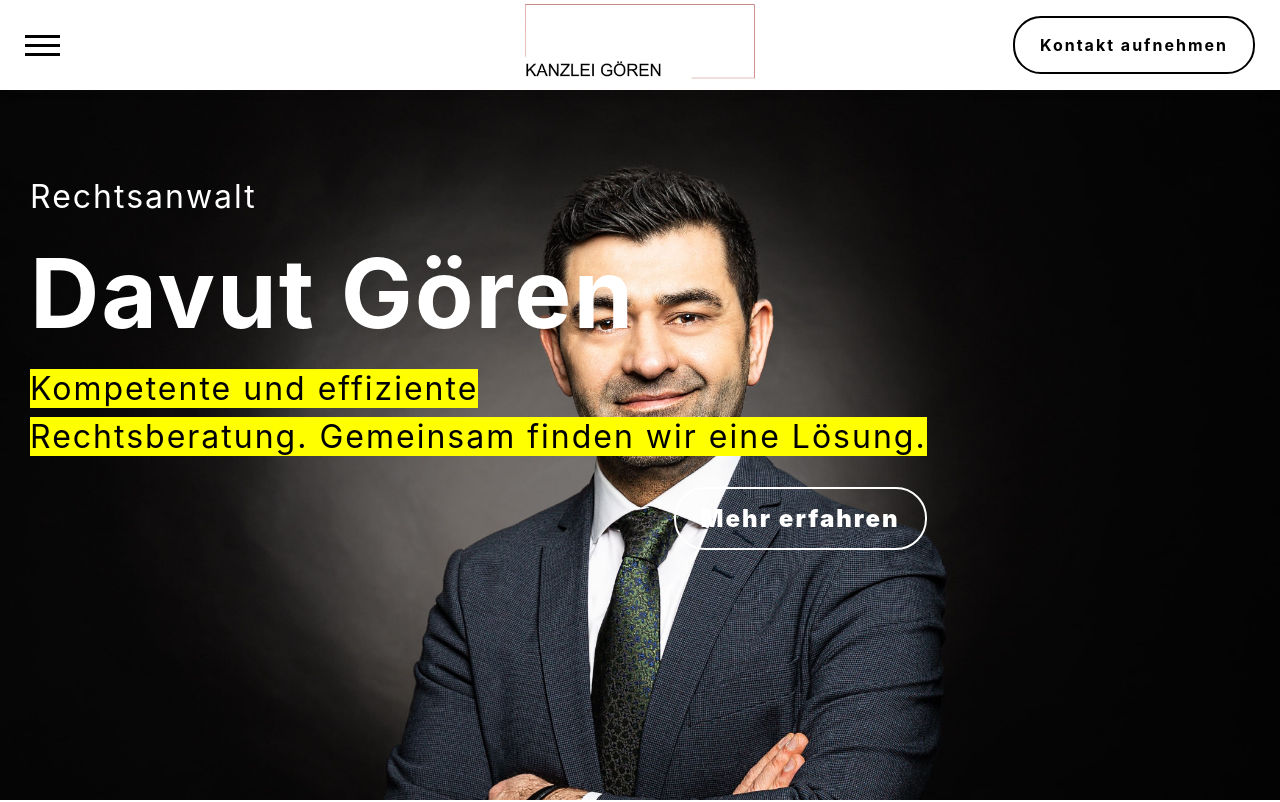
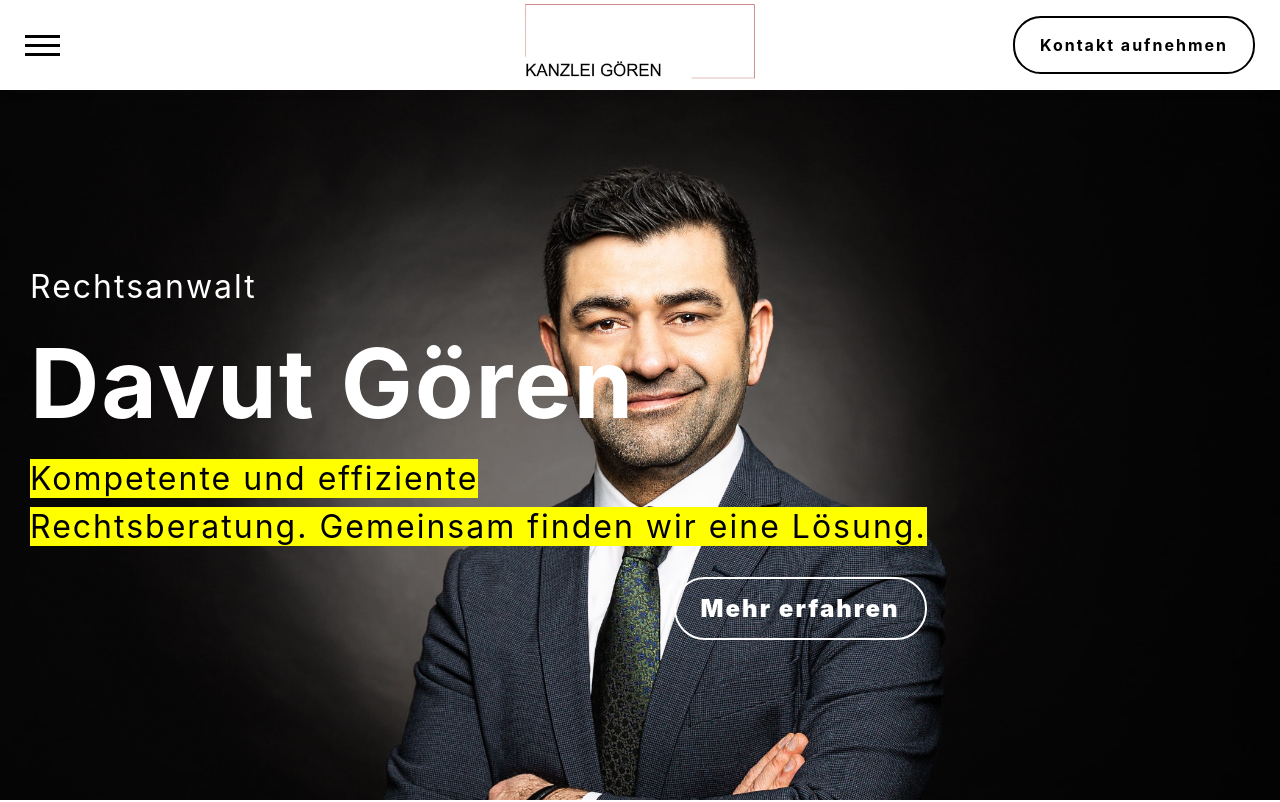
Before and after one commit to guennithegun/kanzleigoeren, a React (Create React App) app: page / in a window 1280 px wide. Shown: the top 802 px of the page. Built offline with nearby package versions, Linux system fonts and the light colour scheme.

Commit message:
small layout change

```diff
--- a/src/index.css
+++ b/src/index.css
@@ -173,6 +173,7 @@ main {
     max-width: 1000px;
     justify-content: center;
     padding: 0 30px;
+    top: 0;
   }
 }
 
```
